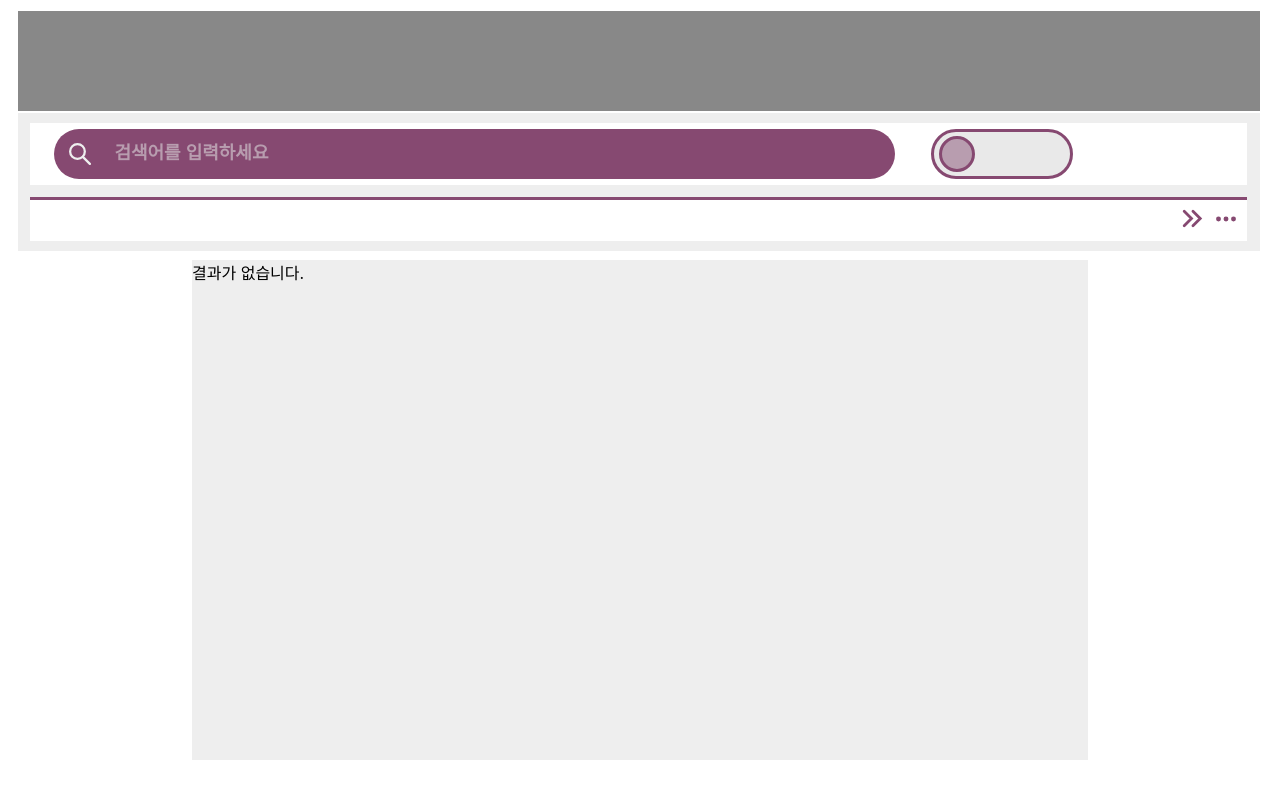
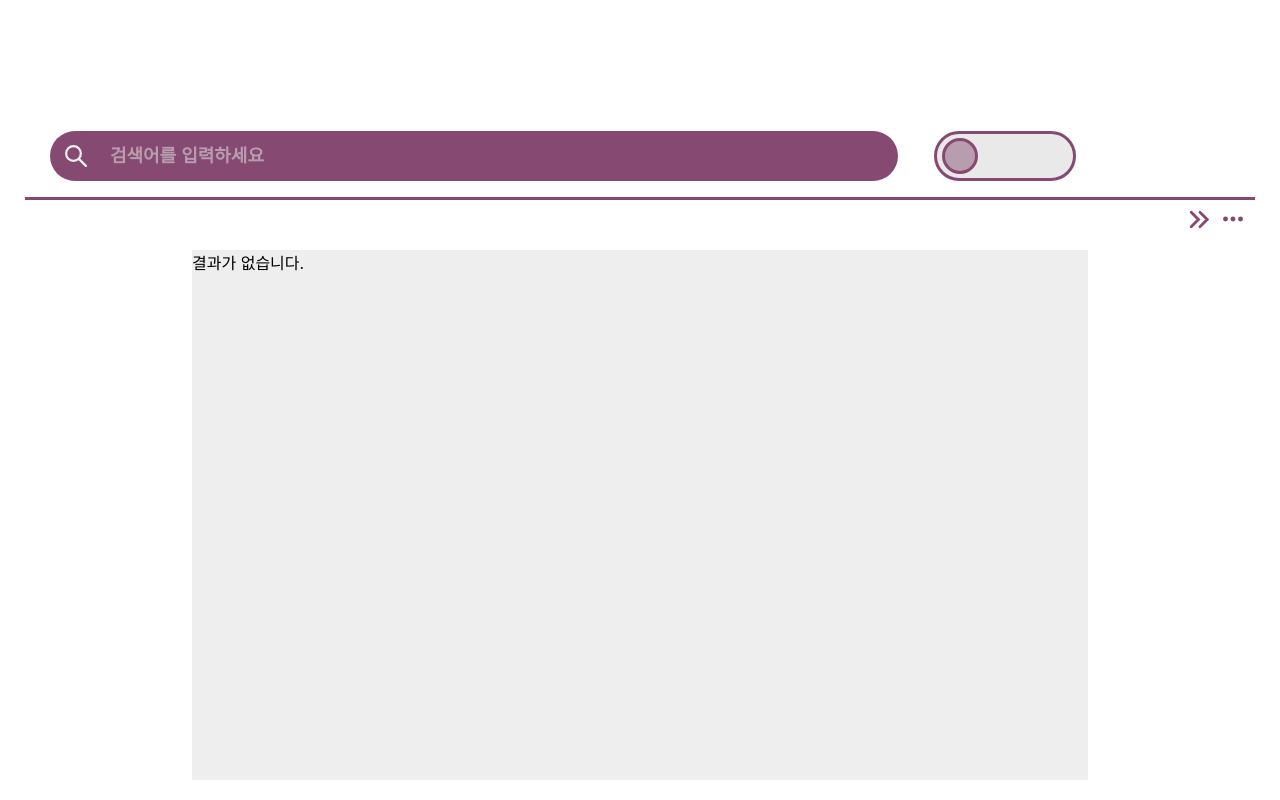
Before and after one commit to linelie00/luddite, a React (Create React App) app: page / in a window 1280 px wide. Built offline with nearby package versions, Linux system fonts and the light colour scheme.

Commit message:
ui 수정

```diff
--- a/src/MeatballDiv.js
+++ b/src/MeatballDiv.js
@@ -6,14 +6,16 @@ import Bookmarks from './Bookmarks';
 
 const DivContainer = styled.div`
     position: absolute;
-    width: 95%;
-    left: 49.8%;
-    margin: -60px auto;
+    width: 96%;
+    top: 200px;
+    left: 50%;
     transform: translateX(-50%);
-    z-index: 15; /* 새로운 Div를 상위로 올림 */
+    z-index: 16; /* 새로운 Div를 상위로 올림 */
     box-shadow: 1px 3px 3px rgba(0, 0, 0, 0.3);
-    background-color: #ffffff;
+    background-color: #fff;
 `;
+
+
 
 const CreatedDiv = styled.div`
     display: ${props => props.visible ? 'block' : 'none'};
--- a/src/StyledComponents.js
+++ b/src/StyledComponents.js
@@ -2,10 +2,10 @@
 import styled from 'styled-components';
 
 export const Head = styled.div`
-  width: 99%;
+  width: 100%;
   height: 250px;
   background-color: #ffffff;
-  margin: 5px;
+  //margin: 5px;
   display: flex;
   justify-content: center;
   align-items: center;
@@ -15,18 +15,18 @@ export const Head = styled.div`
 export const HeadTop = styled.div`
   margin-left: auto;
   margin-right: auto;
-  background-color: #888888;
+  //background-color: #888888;
   width: 98%;
-  height: 40%;
+  height: 50%;
   margin: 2px;
 `;
 
 export const HeadBottom = styled.div`
   margin-left: auto;
   margin-right: auto;
-  background-color: #eeeeee;
+  //background-color: #eeeeee;
   width: 98%;
-  height: 55%;
+  height: 60%;
   display: flex;
   justify-content: center;
   align-items: center;
@@ -54,11 +54,11 @@ export const HeadBottom2 = styled.div`
 export const Mid = styled.div`
   width: 70%;
   min-width: 700px;
-  height: 500px;
+  height: 530px;
   background-color: #eeeeee;
   overflow-y: auto;
   overflow-x: hidden;
-  margin: 5px;
+  //margin: 5px;
   margin-left: auto;
   margin-right: auto;
 `;
@@ -69,6 +69,7 @@ export const Divider = styled.div`
   width: 98%;
   height: 3px;
   background-color: #864971;
+  z-index: 17;
 `;
 
 export const PillTextBoxContainer = styled.div`
```
